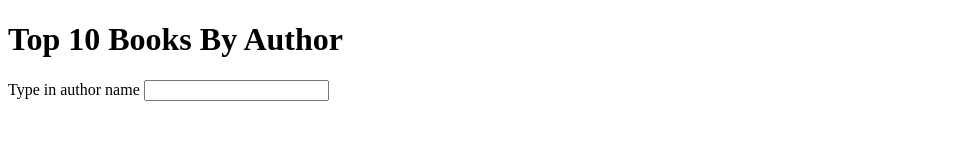
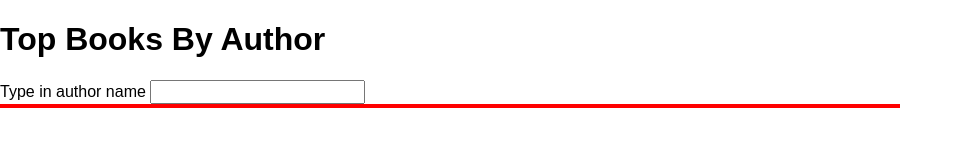
Before and after one commit to minlae/project4, a plain HTML site: page index.html in a window 1280 px wide. Shown: the whole page, without its empty margins (0-963 px from the left). Drawn offline with nearby package versions, Linux system fonts and the light colour scheme.

Commit message:
corrected indexing

```diff
--- a/index.html
+++ b/index.html
@@ -4,13 +4,14 @@
 	<meta charset="UTF-8">
 	<title>Goodreads API</title>
 	<link href="https://fonts.googleapis.com/css?family=Lato:400,900|Merriweather:300,400" rel="stylesheet">
+	<link rel="stylesheet" href="styles/styles.css">
 
 </head>
 <body>
 
 	<header>
 	<!-- EXTRA, if finish early: Have a selection so you can search by Author OR by Title -->
-		<h1>Top 10 Books By Author</h1>
+		<h1>Top Books By Author</h1>
 		<form action="">
 		  <label for="animal">Type in author name</label>
 		  <input type="text" id="authorInput">
@@ -19,7 +20,9 @@
 
 	<main>
 		<div class="container" id="books">
-			<div class="bookResult"></div>
+			<div class="wrapper">
+				<div class="bookResult"></div>
+			</div>
 		</div>
 	</main>
 
--- a/scripts/script.js
+++ b/scripts/script.js
@@ -64,15 +64,17 @@ bookApp.displayResults = function(data) {
     // let i = 1;
 
     correctAuthors.forEach(function(book, index) {
-        if (index <= 11) {
-            let authorFilt = $("<p>").addClass("author").text(book.best_book.author.name);
+        if (index <= 10) {
+            let authorFilt = $("<h2>").addClass("author").text(book.best_book.author.name);
             let title = $("<h2>").text(book.best_book.title);
             let rating = $("<p>").text(book.average_rating);
             // let totalRating = ("<p>").text(book.ratings_count.$t);
             let image = $("<img>").attr("src", book.best_book.image_url);
-            let bookBlock = $("<div>").addClass("bookResult").append(index+1, authorFilt, title, rating, image);
+            // let authorHeading =
+            let bookBlock = $("<div>").addClass("bookResult").append(index+1, title, rating, image);
             $("#books").append(bookBlock);
             console.log(book.best_book.author.name);
+            // $("bookResult").css("display","block");
         }
     });
 
--- /dev/null
+++ b/styles/_mixins.scss
@@ -0,0 +1,24 @@
+@mixin respond-to($breakPoint) {
+	@if $breakPoint == "small" {
+		@media (max-width: 480px) {
+			@content;
+		}
+	}
+	@else if $breakPoint == "medium" {
+	  @media (max-width: 768px) {
+	    @content;
+	  }
+	}
+
+	@else if $breakPoint == "large" {
+	  @media (min-width: 940px) {
+	    @content;
+	  }
+	}
+
+	@else {
+	  @media ($breakPoint) {
+	    @content;
+	  }
+	}
+}
--- a/styles/styles.scss
+++ b/styles/styles.scss
@@ -1,3 +1,15 @@
 // font-family: 'Lato', sans-serif;
 // font-family: 'Merriweather', serif;
 @import "setup";
+@import "mixins";
+
+.wrapper {
+	max-width: 900px;
+}
+
+.bookResult {
+	border: 2px solid red;
+	display: flex;
+	margin: 0 auto;
+	// display: none;
+}
```
Also changed, not shown: styles/styles.css, 1 other file.
